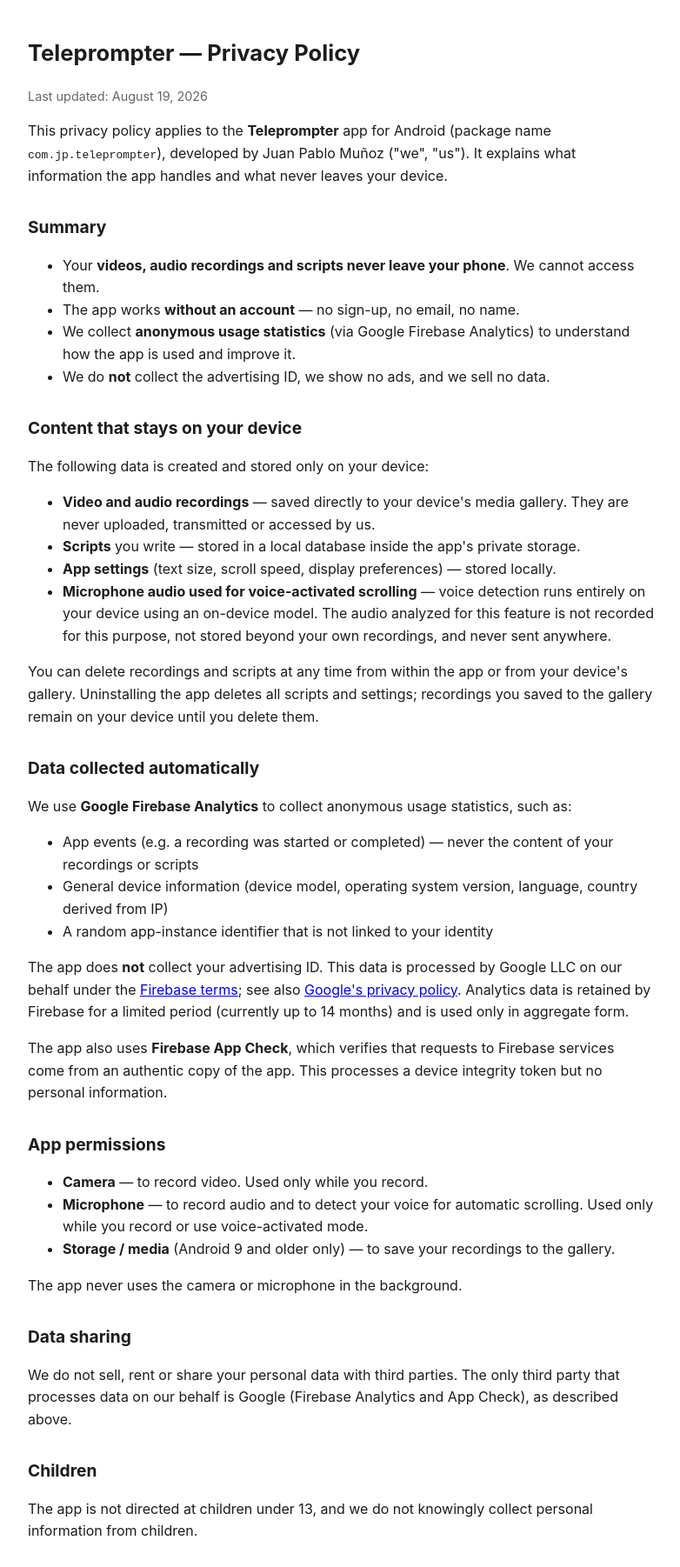
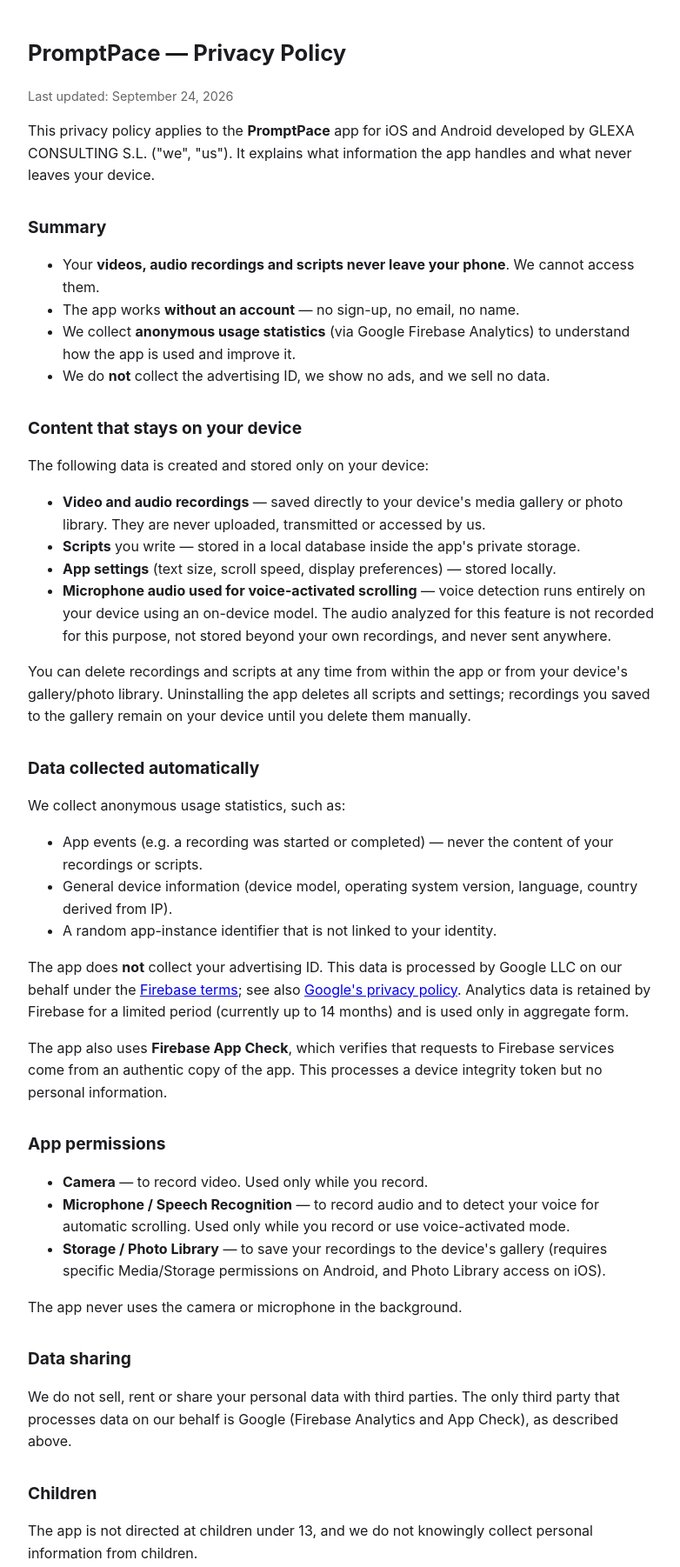
Before and after one commit to juampiMG/teleprompter-privacy, a plain HTML site: page index.html in a window 1280 px wide. Shown: the top 1802 px of the page at 87% size, without its empty margins (248-1030 px from the left). Drawn offline with Linux system fonts and the light colour scheme.

Commit message:
Update index.html

```diff
--- a/index.html
+++ b/index.html
@@ -3,7 +3,7 @@
 <head>
 <meta charset="utf-8">
 <meta name="viewport" content="width=device-width, initial-scale=1">
-<title>Teleprompter — Privacy Policy</title>
+<title>PromptPace — Privacy Policy</title>
 <style>
   body { font-family: -apple-system, Roboto, "Segoe UI", sans-serif; max-width: 720px;
          margin: 0 auto; padding: 24px; line-height: 1.6; color: #1c1b1f; }
@@ -13,11 +13,10 @@
 </head>
 <body>
 
-<h1>Teleprompter — Privacy Policy</h1>
-<p class="updated">Last updated: August 19, 2026</p>
+<h1>PromptPace — Privacy Policy</h1>
+<p class="updated">Last updated: September 24, 2026</p>
 
-<p>This privacy policy applies to the <strong>Teleprompter</strong> app for Android
-(package name <code>com.jp.teleprompter</code>), developed by Juan Pablo Muñoz
+<p>This privacy policy applies to the <strong>PromptPace</strong> app for iOS and Android developed by GLEXA CONSULTING S.L.
 ("we", "us"). It explains what information the app handles and what never leaves
 your device.</p>
 
@@ -32,22 +31,21 @@
 <h2>Content that stays on your device</h2>
 <p>The following data is created and stored only on your device:</p>
 <ul>
-  <li><strong>Video and audio recordings</strong> — saved directly to your device's media gallery. They are never uploaded, transmitted or accessed by us.</li>
+  <li><strong>Video and audio recordings</strong> — saved directly to your device's media gallery or photo library. They are never uploaded, transmitted or accessed by us.</li>
   <li><strong>Scripts</strong> you write — stored in a local database inside the app's private storage.</li>
   <li><strong>App settings</strong> (text size, scroll speed, display preferences) — stored locally.</li>
   <li><strong>Microphone audio used for voice-activated scrolling</strong> — voice detection runs entirely on your device using an on-device model. The audio analyzed for this feature is not recorded for this purpose, not stored beyond your own recordings, and never sent anywhere.</li>
 </ul>
 <p>You can delete recordings and scripts at any time from within the app or from your
-device's gallery. Uninstalling the app deletes all scripts and settings; recordings you
-saved to the gallery remain on your device until you delete them.</p>
+device's gallery/photo library. Uninstalling the app deletes all scripts and settings; recordings you
+saved to the gallery remain on your device until you delete them manually.</p>
 
 <h2>Data collected automatically</h2>
-<p>We use <strong>Google Firebase Analytics</strong> to collect anonymous usage
-statistics, such as:</p>
+<p>We collect anonymous usage statistics, such as:</p>
 <ul>
-  <li>App events (e.g. a recording was started or completed) — never the content of your recordings or scripts</li>
-  <li>General device information (device model, operating system version, language, country derived from IP)</li>
-  <li>A random app-instance identifier that is not linked to your identity</li>
+  <li>App events (e.g. a recording was started or completed) — never the content of your recordings or scripts.</li>
+  <li>General device information (device model, operating system version, language, country derived from IP).</li>
+  <li>A random app-instance identifier that is not linked to your identity.</li>
 </ul>
 <p>The app does <strong>not</strong> collect your advertising ID. This data is processed
 by Google LLC on our behalf under the
@@ -62,8 +60,8 @@
 <h2>App permissions</h2>
 <ul>
   <li><strong>Camera</strong> — to record video. Used only while you record.</li>
-  <li><strong>Microphone</strong> — to record audio and to detect your voice for automatic scrolling. Used only while you record or use voice-activated mode.</li>
-  <li><strong>Storage / media</strong> (Android 9 and older only) — to save your recordings to the gallery.</li>
+  <li><strong>Microphone / Speech Recognition</strong> — to record audio and to detect your voice for automatic scrolling. Used only while you record or use voice-activated mode.</li>
+  <li><strong>Storage / Photo Library</strong> — to save your recordings to the device's gallery (requires specific Media/Storage permissions on Android, and Photo Library access on iOS).</li>
 </ul>
 <p>The app never uses the camera or microphone in the background.</p>
 
@@ -82,7 +80,7 @@
 
 <h2>Contact</h2>
 <p>If you have any questions about this policy or your data, contact us at:
-<strong>juampi.android@gmail.com</strong></p>
+<strong>George@glexaconsulting.com</strong></p>
 
 </body>
 </html>
```
